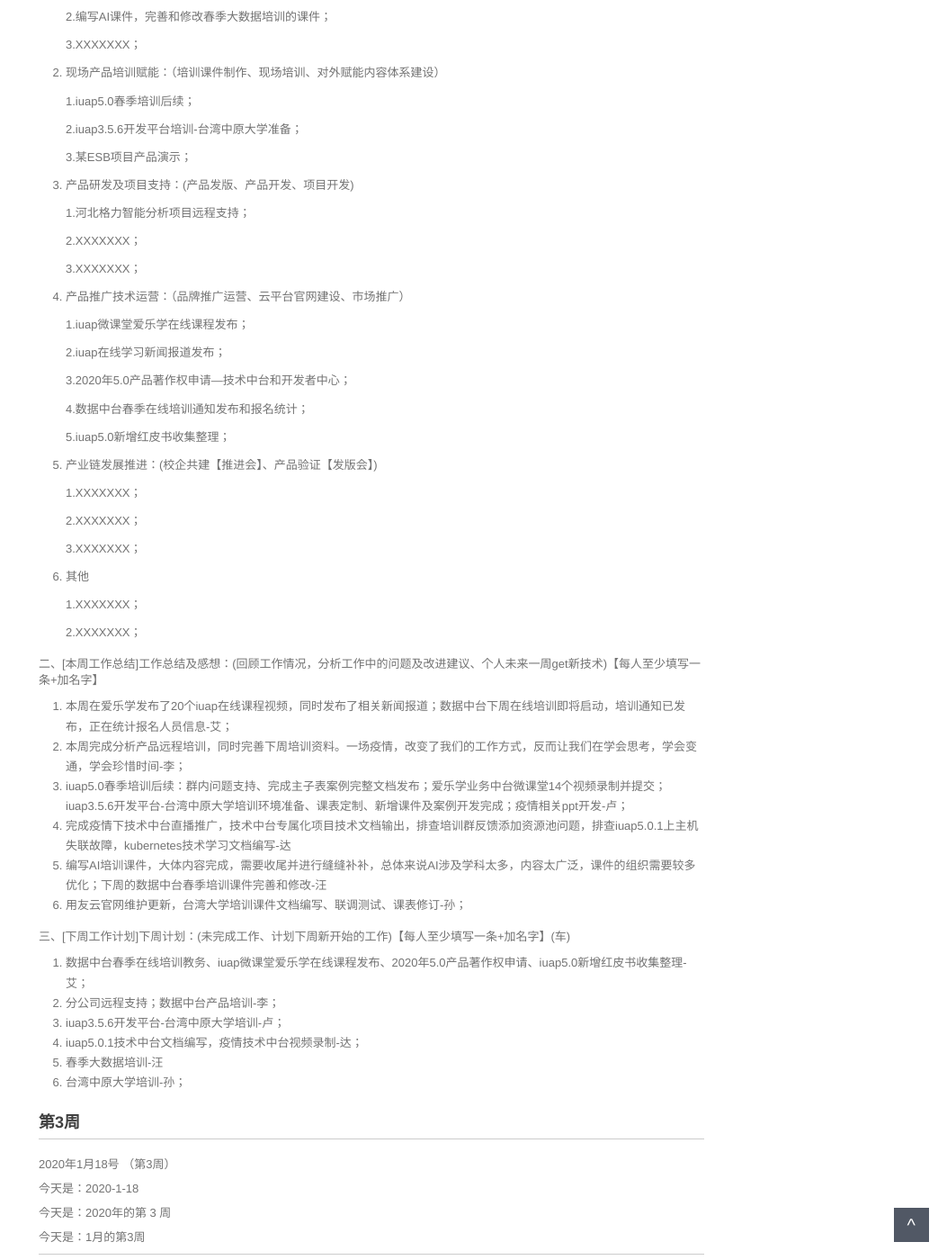
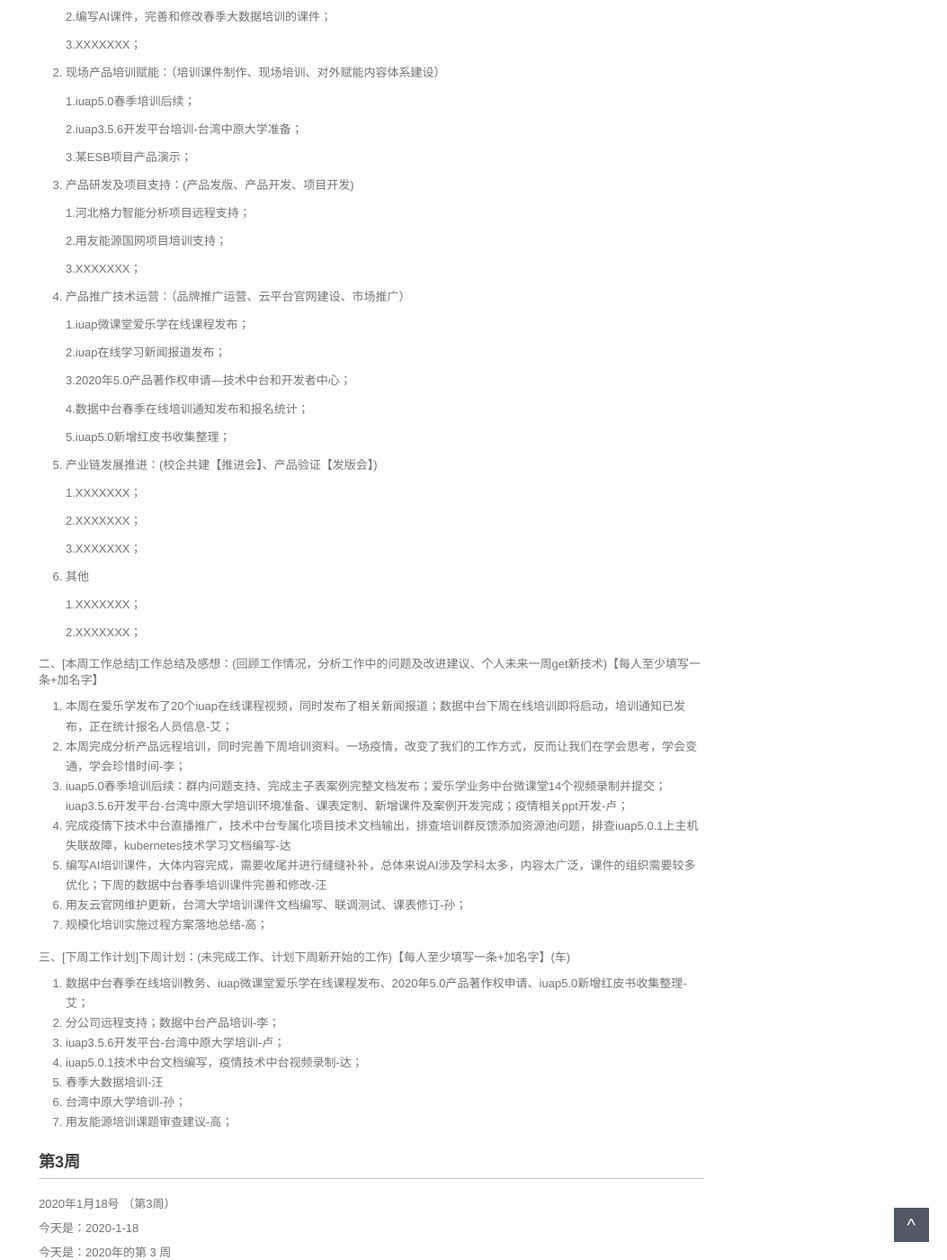
Before and after one commit to walllFlower/blog, a Jekyll site: the page built from _posts/2018-07-17-day_report_cxz.md, in a window 1280 px wide and 1400 px high, scrolled down 590 px. Shown: the whole window at 90% size, without its empty margins (227-1280 px from the left). Built offline with Jekyll 4.4.1, drawn with Linux system fonts in a browser that asks for light colours; comment, search, counter and statistics services are not loaded.

Commit message:
Update 2018-07-17-day_report_cxz.md

```diff
--- a/_posts/2018-07-17-day_report_cxz.md
+++ b/_posts/2018-07-17-day_report_cxz.md
@@ -44,7 +44,7 @@ categories: 技术运营工作周报
 
     1.河北格力智能分析项目远程支持；
 
-    2.XXXXXXX；
+    2.用友能源国网项目培训支持；
 
     3.XXXXXXX；
 
@@ -84,6 +84,7 @@ categories: 技术运营工作周报
 4. 完成疫情下技术中台直播推广，技术中台专属化项目技术文档输出，排查培训群反馈添加资源池问题，排查iuap5.0.1上主机失联故障，kubernetes技术学习文档编写-达
 5. 编写AI培训课件，大体内容完成，需要收尾并进行缝缝补补，总体来说AI涉及学科太多，内容太广泛，课件的组织需要较多优化；下周的数据中台春季培训课件完善和修改-汪
 6. 用友云官网维护更新，台湾大学培训课件文档编写、联调测试、课表修订-孙；
+7. 规模化培训实施过程方案落地总结-高；
 
 
 三、[下周工作计划]下周计划：(未完成工作、计划下周新开始的工作)【每人至少填写一条+加名字】(车)
@@ -94,6 +95,7 @@ categories: 技术运营工作周报
 4. iuap5.0.1技术中台文档编写，疫情技术中台视频录制-达；
 5. 春季大数据培训-汪
 6. 台湾中原大学培训-孙；
+7. 用友能源培训课题审查建议-高；
 
 ###  第3周
 
```
